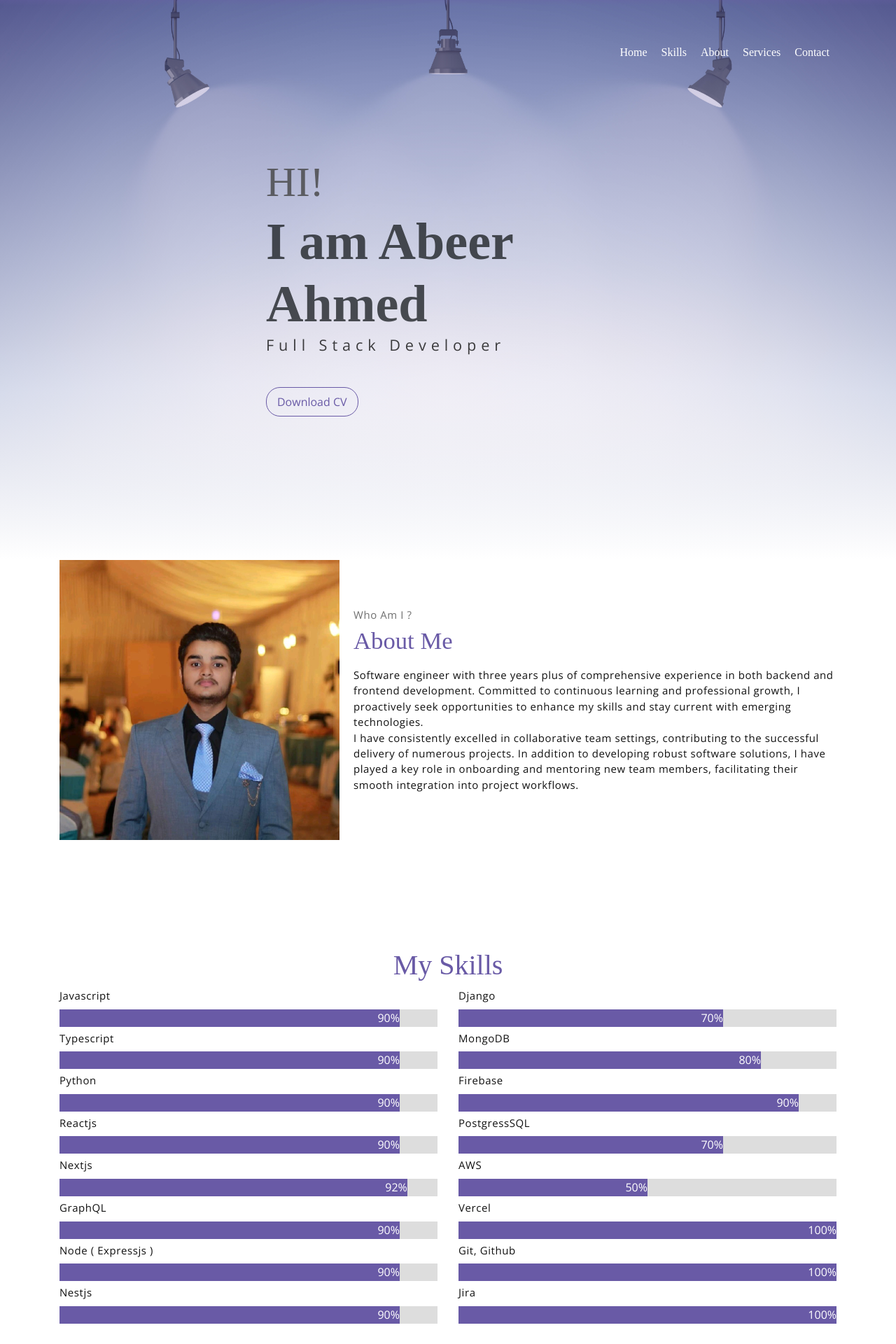
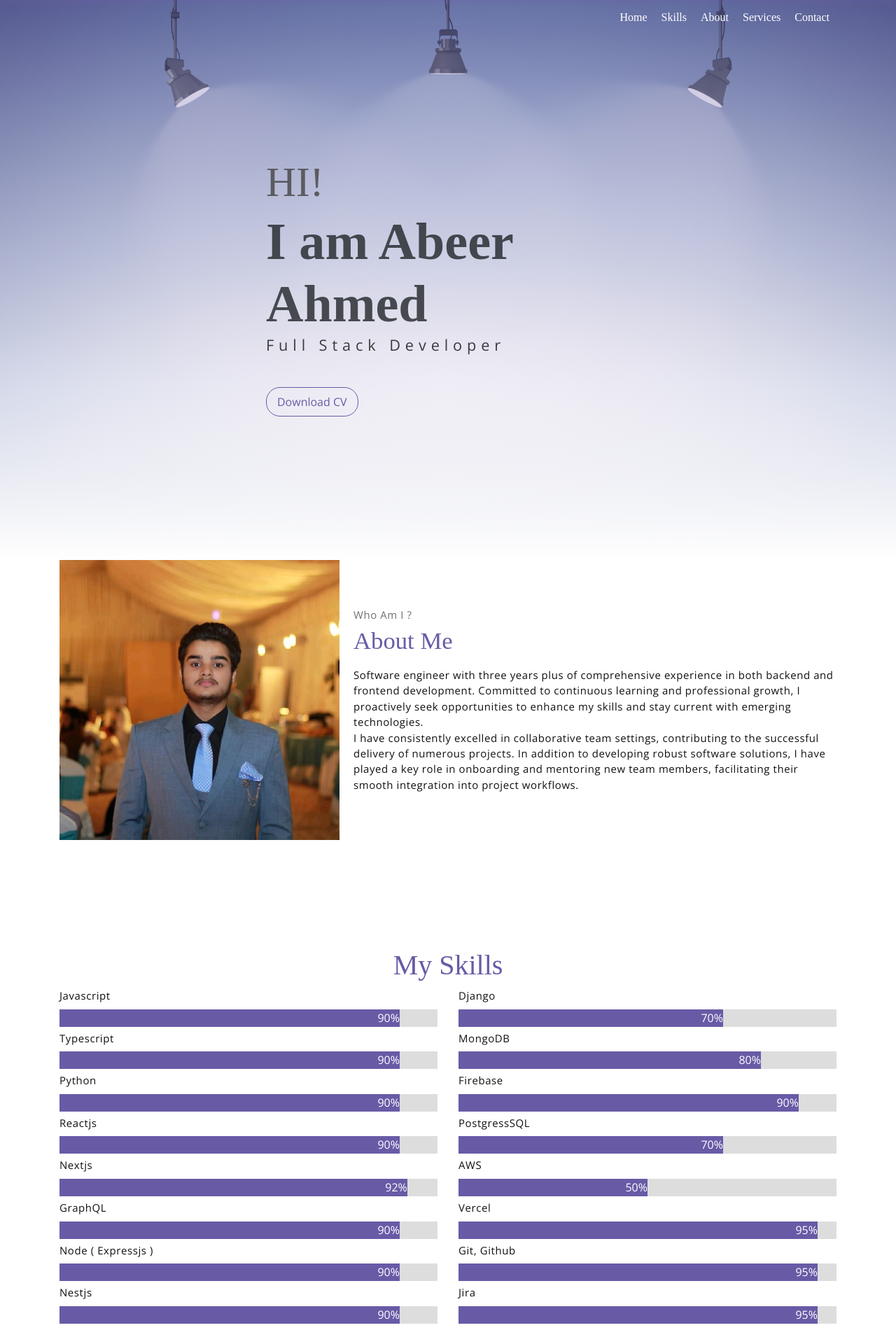
Before and after one commit to Abeer-ahmad-123/Portfolio, a Next.js app: page / in a window 1280 px wide. Shown: the top 1920 px of the page at 70% size. Built offline with nearby package versions, Linux system fonts and the light colour scheme; a web font is replaced by a local one.

Commit message:
Updated skills and added background color on scroll

```diff
--- a/src/components/Navbar/index.tsx
+++ b/src/components/Navbar/index.tsx
@@ -1,12 +1,26 @@
-import { useState } from "react";
+import { use, useEffect, useState } from "react";
 
 const Navbar = () => {
   const [clicked, setClicked] = useState(false);
+  const [top, setTop] = useState(true);
   const handleClick = () => {
     setClicked(!clicked);
   };
+
+  useEffect(() => {
+    window.onscroll = function () {
+      if (
+        document.documentElement.scrollTop > 50 ||
+        document.body.scrollTop > 50
+      ) {
+        setTop(false);
+      } else {
+        setTop(true);
+      }
+    };
+  }, []);
   return (
-    <nav className="custom-navbar" data-spy="affix" data-offset-top="20">
+    <nav className={`custom-navbar ${!top && "whiteNavbar"}`}>
       <div className="container">
         <ul className={`nav ${clicked && "show"}`}>
           <li className="item">
--- a/src/components/Skills/index.tsx
+++ b/src/components/Skills/index.tsx
@@ -73,17 +73,17 @@ const Skills = () => {
 
             <p>Vercel</p>
             <div className="skillsContainer">
-              <div className="skills hundred">100%</div>
+              <div className="skills nintyFive">95%</div>
             </div>
 
             <p>Git, Github</p>
             <div className="skillsContainer">
-              <div className="skills hundred">100%</div>
+              <div className="skills nintyFive">95%</div>
             </div>
 
             <p>Jira</p>
             <div className="skillsContainer">
-              <div className="skills hundred">100%</div>
+              <div className="skills nintyFive">95%</div>
             </div>
           </div>
         </div>
```
Also changed, not shown: src/assets/css/styles.css.
